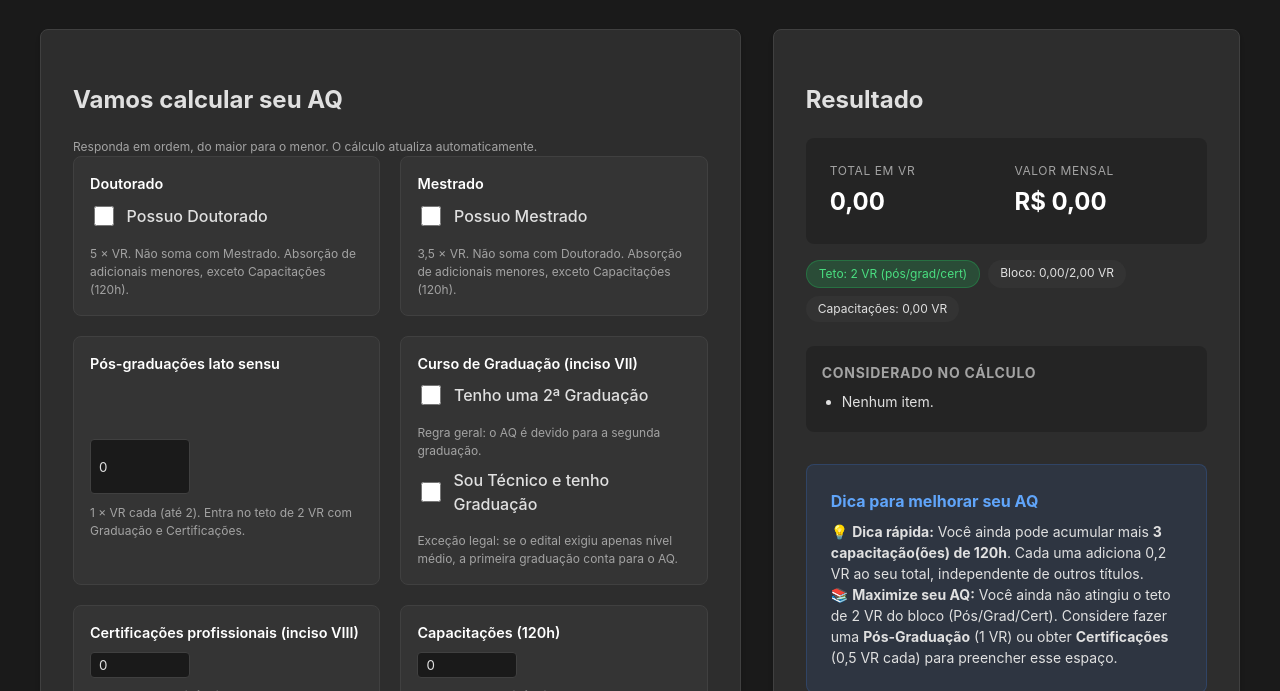
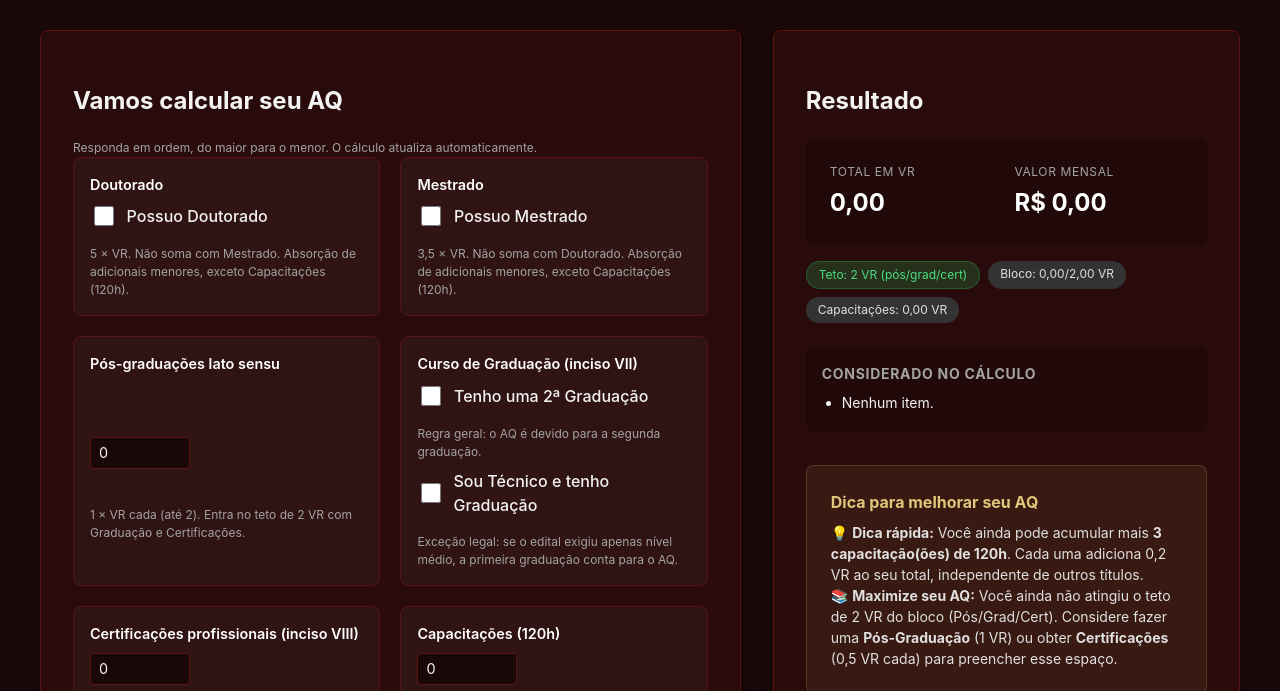
Before and after one commit to rkvasne/calcaq-app, a plain HTML site: page index.html in a window 1280 px wide. Shown: the part 184-875 px from the top of the page. Drawn offline with Linux system fonts and the light colour scheme.

Commit message:
style: fixar altura inputs em 2rem

```diff
--- a/style.css
+++ b/style.css
@@ -1,16 +1,18 @@
 :root {
-  --bg0: #1a1a1a;
-  --bg1: #2d2d2d;
-  --card: #252525;
-  --border: #404040;
-  --text: #e0e0e0;
-  --accent: #3b82f6;
-  --accent-light: #60a5fa;
+  /* Extracted Palette: #c3a85f (Gold), #941618 (Red), #290202 (Dark Red/Black) */
+  --bg0: #1a0808;
+  --bg1: #290b0b;
+  --card: #360f0f;
+  --border: #5b1313;
+  --text: #f3f3f3;
+  --accent: #c3a85f; /* Gold */
+  --accent-light: #e0c57a;
+  --brand-red: #941618;
   --danger: #ef4444;
   --success: #22c55e;
   --warning: #f59e0b;
   --radius: 8px;
-  --shadow: 0 4px 6px -1px rgba(0, 0, 0, 0.1), 0 2px 4px -1px rgba(0, 0, 0, 0.06);
+  --shadow: 0 4px 6px -1px rgba(0, 0, 0, 0.3), 0 2px 4px -1px rgba(0, 0, 0, 0.15);
 }
 
 body {
@@ -176,12 +178,14 @@ input[type="date"] {
   background: var(--bg0);
   border: 1px solid var(--border);
   color: var(--text);
-  padding: 0.25rem 0.5rem;
+  padding: 0 0.5rem;
   border-radius: 4px;
   font-family: inherit;
   width: 100%;
   box-sizing: border-box;
-  line-height: 1.2;
+  line-height: 2rem;
+  height: 2rem;
+  font-size: 0.9rem;
 }
 
 #pos, #cert, #cap {
@@ -287,8 +291,8 @@ input[type="checkbox"] {
 .advice {
   margin-top: 2rem;
   padding: 1.5rem;
-  background: rgba(59, 130, 246, 0.1);
-  border: 1px solid rgba(59, 130, 246, 0.2);
+  background: rgba(195, 168, 95, 0.1);
+  border: 1px solid rgba(195, 168, 95, 0.2);
   border-radius: var(--radius);
 }
 
@@ -346,3 +350,15 @@ input[type="checkbox"] {
   font-size: 0.75rem;
   color: #a3a3a3;
 }
+
+.pill {
+  display: inline-flex;
+  align-items: center;
+  gap: 0.5rem;
+  background: rgba(195, 168, 95, 0.1);
+  border: 1px solid rgba(195, 168, 95, 0.2);
+  padding: 0.5rem 1rem;
+  border-radius: 9999px;
+  margin-top: 1rem;
+  font-size: 0.875rem;
+}
```
